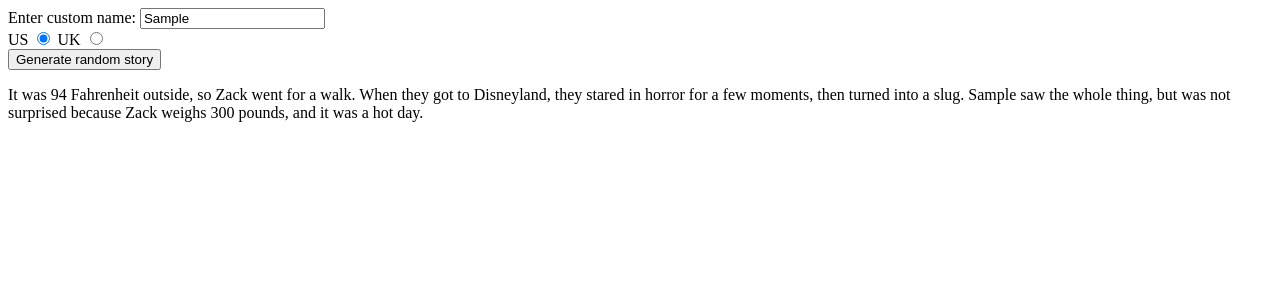
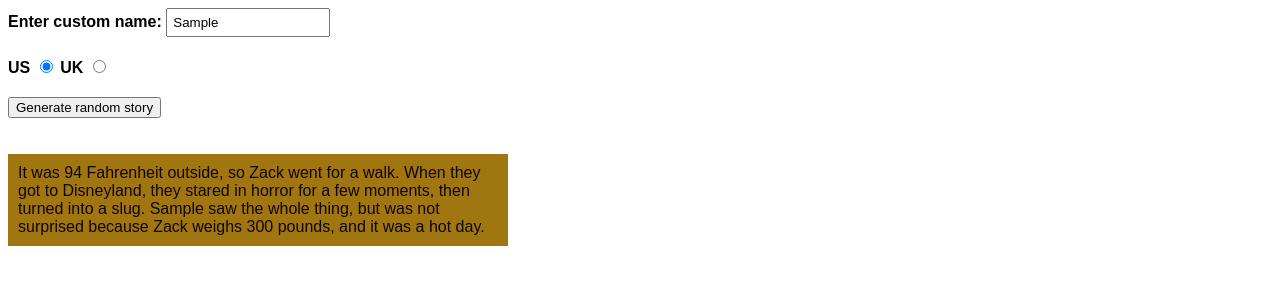
Before and after one commit to ConnorPrecourt/ConnorPrecourt.github.io, a plain HTML site: page ica11.html in a window 1280 px wide. Both pictures are taken after typing "Sample" into the empty fields and a click on the button "Generate random story". Drawn offline with Linux system fonts and the light colour scheme.

Commit message:
Update ica11.html
gh

```diff
--- a/ica11.html
+++ b/ica11.html
@@ -6,6 +6,32 @@
     <title>Silly story generator</title>
 
   </head>
+  <style>
+    body {
+      font-family: Arial, sans-serif;
+      width: 500px;
+    }
+
+    label {
+      font-weight: bold;
+    }
+
+    div {
+      padding-bottom: 20px;
+    }
+
+    input[type="text"] {
+      padding: 5px;
+      width: 150px;
+    }
+
+    p {
+      background: #9f7610;
+      color: #100502;
+      padding: 10px;
+      visibility: hidden;
+    }
+  </style>
   <body>
     <div>
       <label for="custom-name">Enter custom name:</label>
```
